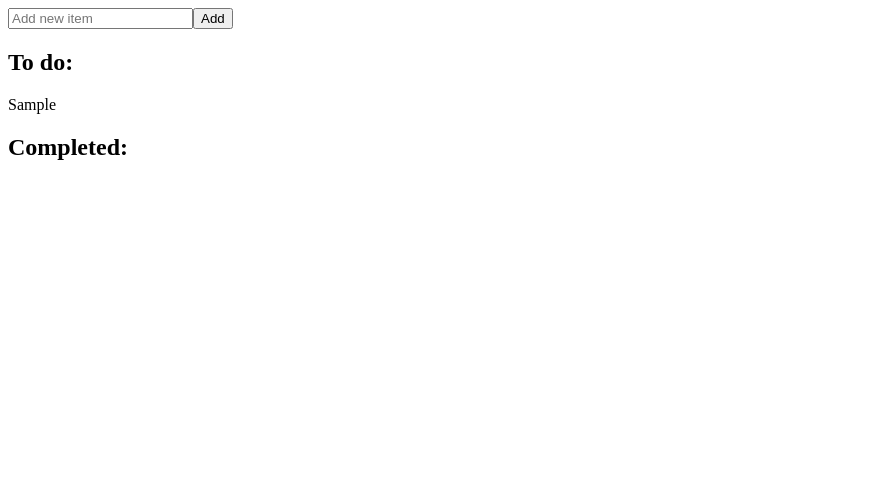
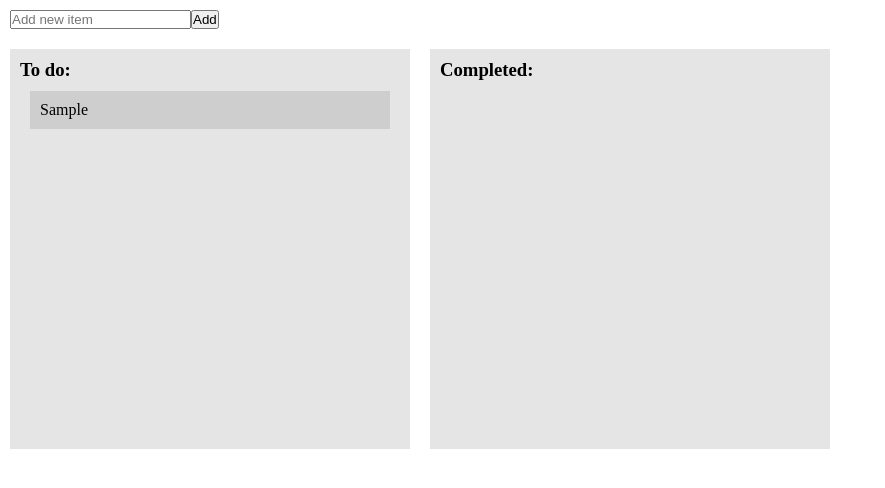
Before and after one commit to mwanago/to-do-list, a React (Vite) app: page / in a window 1280 px wide. Both pictures are taken after typing "Sample" into the empty fields and a click on the button "Add". Shown: the top 488 px of the page, without its empty margins (0-885 px from the left). Built offline with nearby package versions, Linux system fonts and the light colour scheme.

Commit message:
feat: style the lists

```diff
--- /dev/null
+++ b/src/ToDoList/ToDoList.module.css
@@ -0,0 +1,21 @@
+.inputWrapper {
+  margin: 10px;
+}
+
+.listWrapper {
+  display: flex;
+}
+
+.list {
+  width: 400px;
+  min-height: 400px;
+  background: rgb(0, 0, 0, 0.1);
+  margin: 10px;
+  padding: 10px;
+}
+
+.item {
+  background: rgb(0, 0, 0, 0.1);
+  padding: 10px;
+  margin: 10px;
+}
--- a/src/ToDoList/index.tsx
+++ b/src/ToDoList/index.tsx
@@ -1,4 +1,5 @@
 import { useToDoList } from './useToDoList';
+import styles from './ToDoList.module.css';
 
 export const ToDoList = () => {
   const {
@@ -11,7 +12,7 @@ export const ToDoList = () => {
 
   return (
     <div>
-      <div>
+      <div className={styles.inputWrapper}>
         <input
           placeholder="Add new item"
           onChange={handleInputChange}
@@ -19,26 +20,28 @@ export const ToDoList = () => {
         />
         <button onClick={handleNewItem}>Add</button>
       </div>
-      <div>
-        <h2>To do:</h2>
+      <div className={styles.listWrapper}>
+        <div className={styles.list}>
+          <h3>To do:</h3>
           <div>
             {toDoItems.map((item) => (
-            <p key={item}>{item}</p>
+              <p className={styles.item} key={item}>
+                {item}
+              </p>
             ))}
           </div>
         </div>
-      <div>
-        <h2>Completed:</h2>
+        <div className={styles.list}>
+          <h3>Completed:</h3>
           <div>
             {completedItems.map((item) => (
-            <p>
-              {' '}
-              key={item}
+              <p className={styles.item} key={item}>
                 {item}
               </p>
             ))}
           </div>
         </div>
       </div>
+    </div>
   );
 };
--- /dev/null
+++ b/src/global.css
@@ -0,0 +1,5 @@
+* {
+  margin: 0;
+  padding: 0;
+  box-sizing: border-box;
+}
--- a/src/main.tsx
+++ b/src/main.tsx
@@ -1,6 +1,7 @@
 import React from 'react';
 import ReactDOM from 'react-dom/client';
 import App from './App.tsx';
+import './global.css';
 
 ReactDOM.createRoot(document.getElementById('root')!).render(
   <React.StrictMode>
```
Lines whose indentation alone changed are shown as unchanged.
